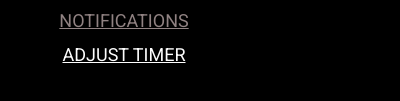
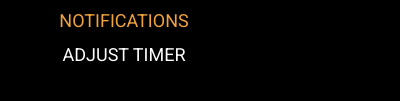
Before and after one commit to leo3friedman/eye-saver, a browser extension: page popup.html in a window 400 px wide. In both pictures the pointer is over the button "NOTIFICATIONS". Shown: the part 223-324 px from the top of the page. Drawn offline with Linux system fonts and the light colour scheme.

Commit message:
update settings buttons design

```diff
--- a/popup.html
+++ b/popup.html
@@ -129,10 +129,9 @@
         text-align: center;
         width: 100%;
         padding-bottom: 12px;
-        text-decoration: underline;
     }
     .settings-button:hover{
-        color: #908282;
+        color: #f1a33b;
     }
 
 #look-away-text{
```
Also changed, not shown: 1 other file.
